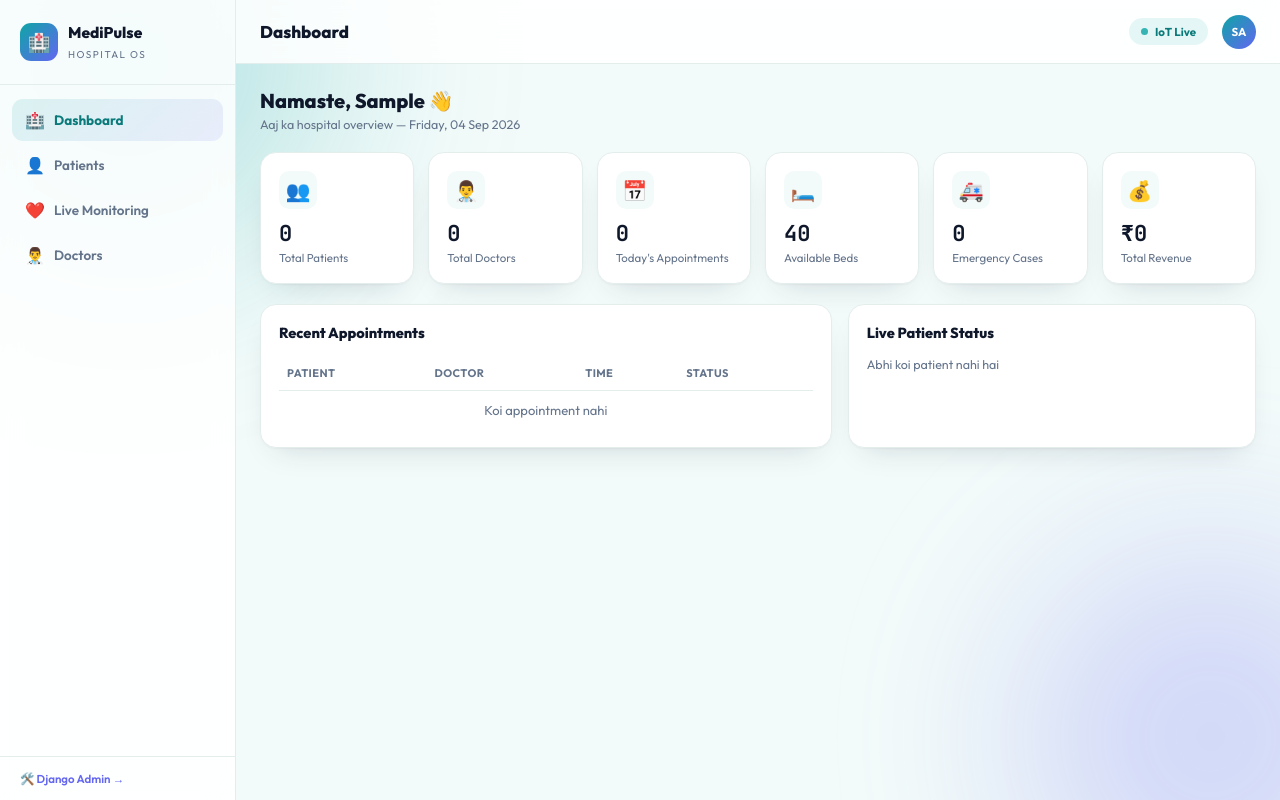
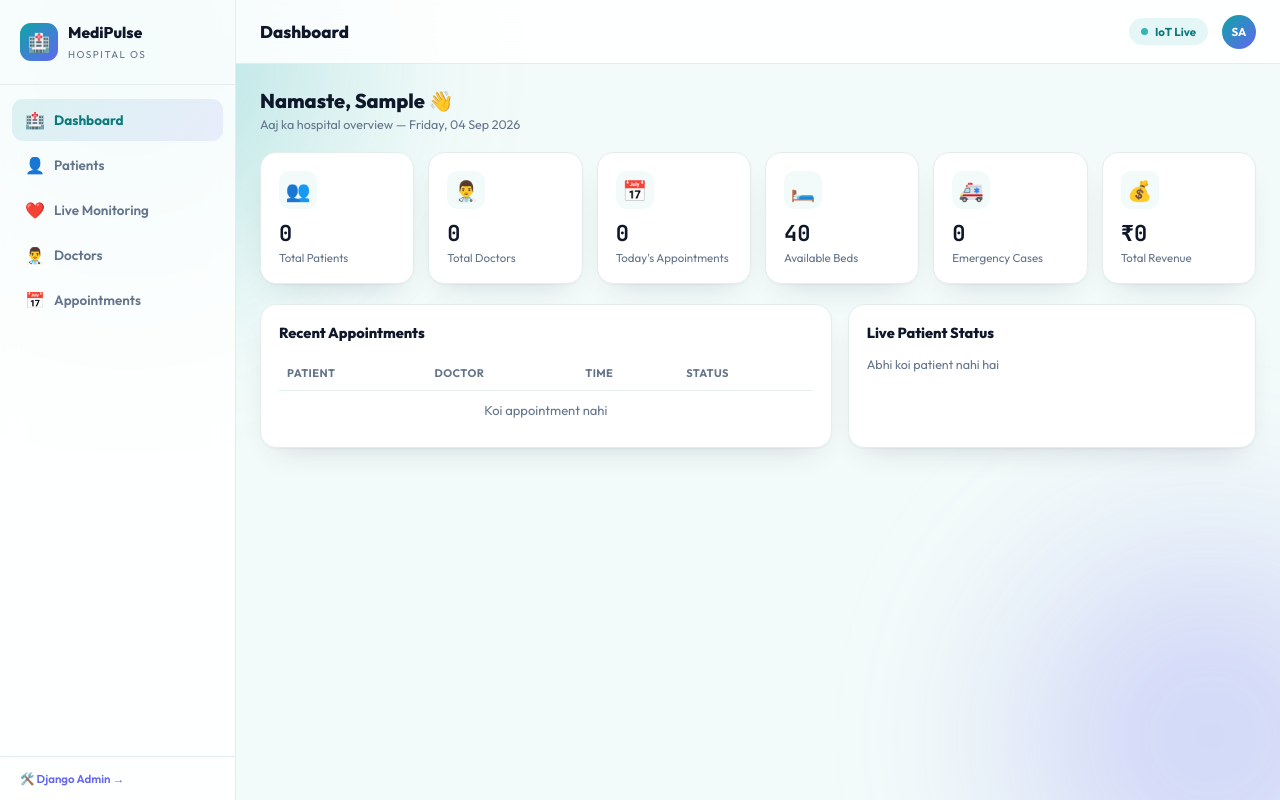
Before and after one commit to abhiyadav1711/Hospital-Management-System-With-IOT--Devices, a Django app: page /dashboard/ in a window 1280 px wide. Run offline with Django 4.2, Linux system fonts and the light colour scheme; the visitor is signed in with stand-in values (Sample User, id 1); data that the repository does not hold is empty.

Commit message:
Update base.html

```diff
--- a/hospital/templates/hospital/base.html
+++ b/hospital/templates/hospital/base.html
@@ -21,9 +21,10 @@
     </div>
     <nav class="nav">
       <a href="{% url 'dashboard' %}" class="nav-item active"><span>🏥</span>Dashboard</a>
-<a href="{% url 'patients' %}" class="nav-item {% if request.resolver_match.url_name == 'patients' %}active{% endif %}"><span>👤</span>Patients</a>
-<a href="{% url 'monitoring' %}" class="nav-item {% if request.resolver_match.url_name == 'monitoring' %}active{% endif %}"><span>❤️</span>Live Monitoring</a>
-<a href="{% url 'doctors' %}" class="nav-item {% if request.resolver_match.url_name == 'doctors' %}active{% endif %}"><span>👨‍⚕️</span>Doctors</a>
+      <a href="{% url 'patients' %}" class="nav-item {% if request.resolver_match.url_name == 'patients' %}active{% endif %}"><span>👤</span>Patients</a>
+      <a href="{% url 'monitoring' %}" class="nav-item {% if request.resolver_match.url_name == 'monitoring' %}active{% endif %}"><span>❤️</span>Live Monitoring</a>
+      <a href="{% url 'doctors' %}" class="nav-item {% if request.resolver_match.url_name == 'doctors' %}active{% endif %}"><span>👨‍⚕️</span>Doctors</a>
+      <a href="{% url 'appointments' %}" class="nav-item {% if request.resolver_match.url_name == 'appointments' %}active{% endif %}"><span>📅</span>Appointments</a>
     </nav>
     <div class="admin-django">
       <a href="/admin/" target="_blank">🛠️ Django Admin →</a>
```
